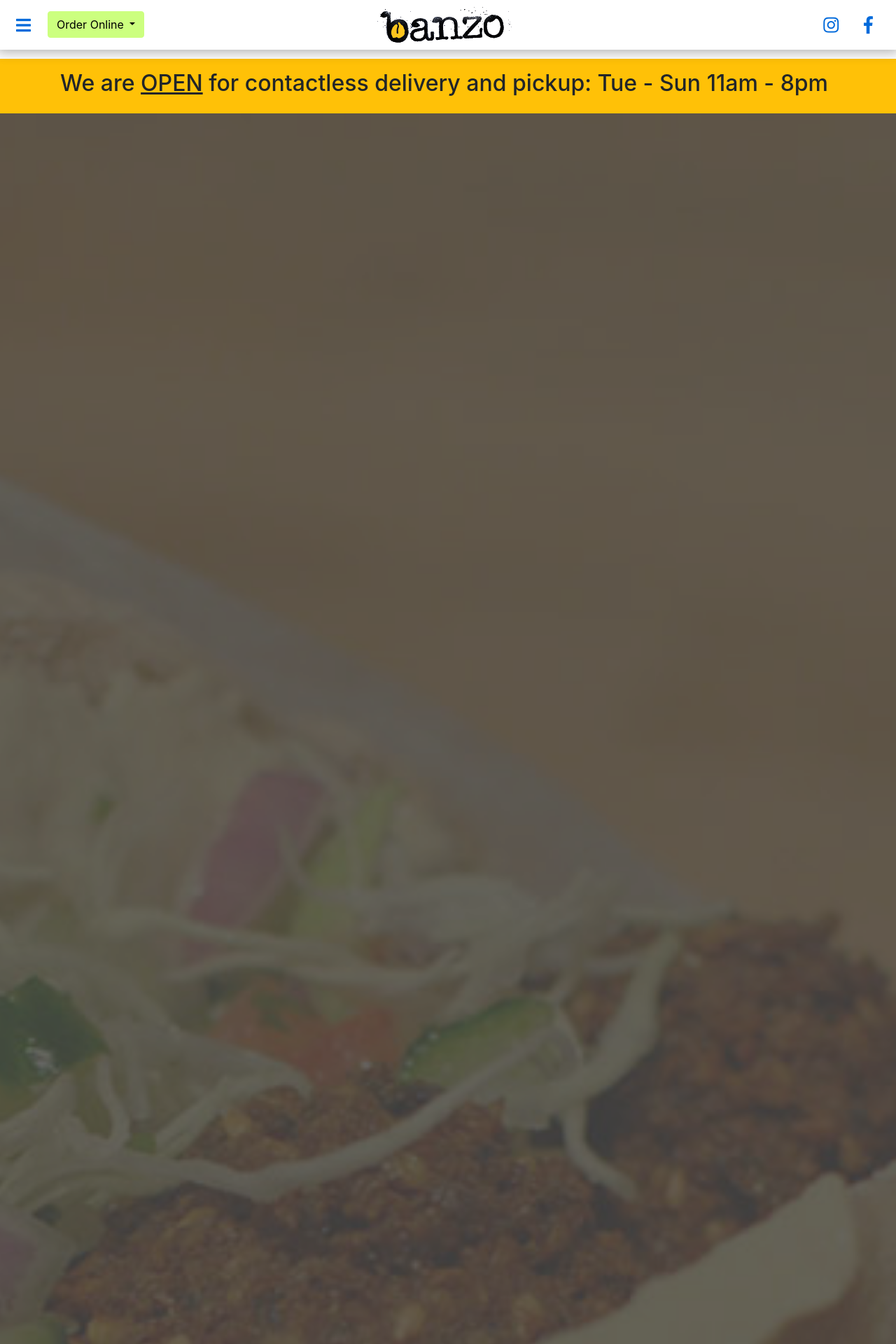
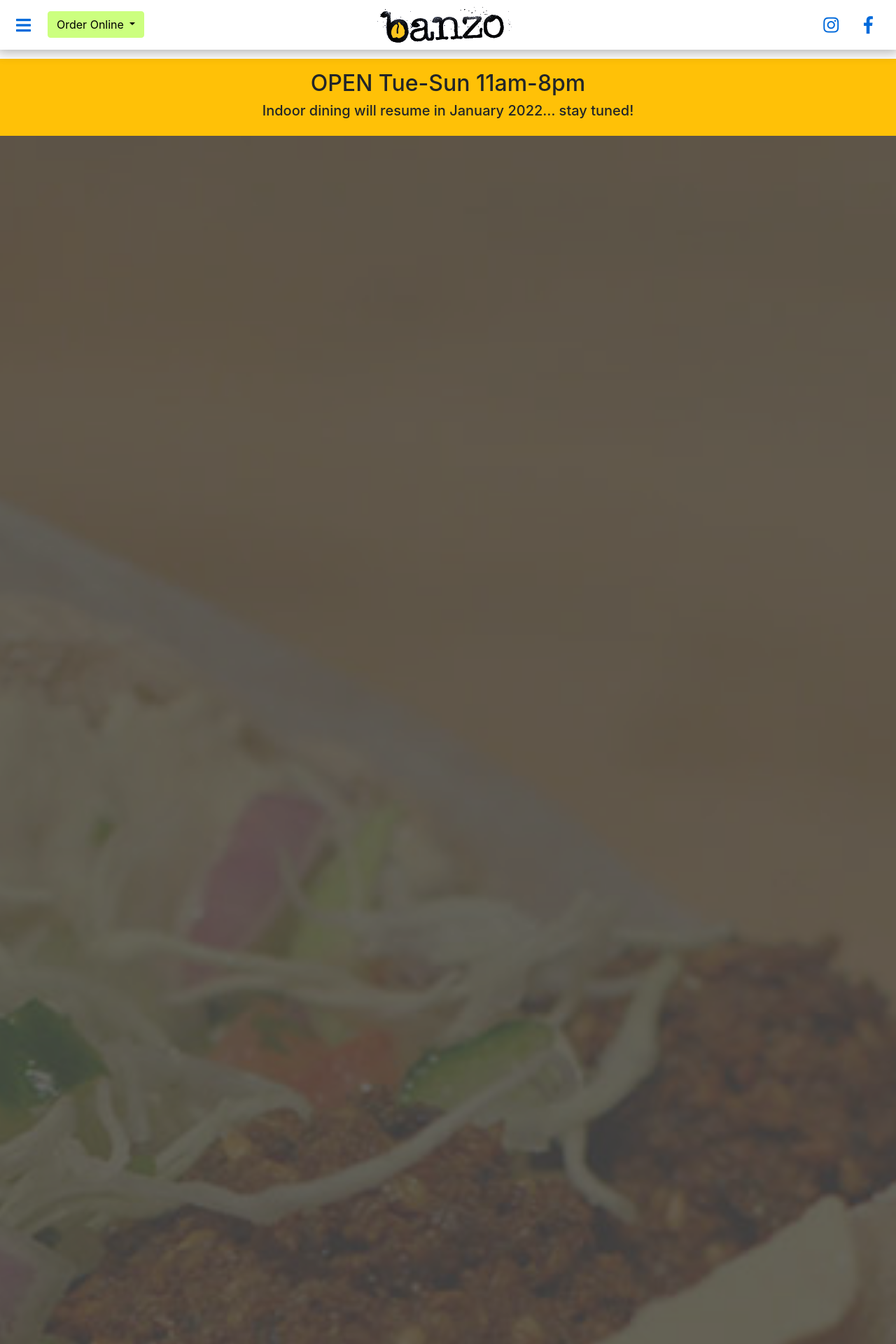
Before and after one commit to ajwahlb/Banzo, a Jekyll site: the page built from index.html, in a window 1280 px wide. Shown: the top 1920 px of the page at 70% size. Built offline with Jekyll 4.4.1, drawn with Linux system fonts in a browser that asks for light colours; nearby versions of some CDN libraries.

Commit message:
updated top banner and hours

```diff
--- a/css/main.css
+++ b/css/main.css
@@ -17,6 +17,14 @@ p{line-height: 1.2;}
     position: relative;
     overflow: hidden;
     display: block;
+}
+p.hours {
+  margin-bottom: 8px;
+  display: flex;
+  flex-direction: row;
+  justify-content: space-between;
+  max-width: 250px;
+  border-bottom: 1px dotted #ccc;
 }
 .bg-medium-light{
   background-color: #e9eef3;
--- a/index.html
+++ b/index.html
@@ -7,7 +7,9 @@ permalink: /
 <div class="container-fluid bg-warning covid19">
   <div class="container">
     <div class="row p-3">
-    	<h2>We are <u>OPEN</u> for contactless delivery and pickup: Tue - Sun 11am - 8pm</h2>
+      <div class="col-12 text-center">
+      <h2>OPEN Tue-Sun 11am-8pm</h2>
+      <h5>Indoor dining will resume in January 2022… stay tuned!</h5></div>
     </div>
   </div>
 </div>
@@ -63,27 +65,23 @@ permalink: /
             <div class="col-12">
               <h2 class="title">Order Online</h2>
   						<p>Don't get up.<br>Make an order while sitting right where you are.</p>
-            </div>
-            <div class="col-6">
-              <h3>Restaurant</h3>
-              <p>Tuesday - Sunday 11am - 8pm</p>
               <a href="https://www.toasttab.com/banzo-sherman-ave/v2/online-order#!/" target="_blank">
                 <button type="button" class="btn-primary btn mb-3">Order from Restaurant</button>
               </a>
             </div>
-            <div class="col-6">
-              <h3>Food Cart</h3>
-              <h5>@ Karben4</h5>
-              <p>Fridays 5pm - 8pm</p>
-              <a href="https://www.toasttab.com/banzo-food-cart-2105-sherman-ave/v3" target="_blank">
-                <button type="button" class="btn-dark btn mb-3" disabled>Temporarily Unavailable</button>
-              </a>
+            <div class="col-md-6 col-12">
+              <h3>Restaurant Hours</h3>
+              <p class="hours"><strong>Sunday</strong> <span>11am - 8pm</span></p>
+              <p class="hours"><strong>Monday</strong> <span><em>closed</em></span></p>
+              <p class="hours"><strong>Tuesday</strong> <span>11am - 8pm</span></p>
+              <p class="hours"><strong>Wednesday</strong> <span>11am - 8pm</span></p>
+              <p class="hours"><strong>Thursday</strong> <span>11am - 8pm</span></p>
+              <p class="hours"><strong>Friday</strong> <span>11am - 8pm</span></p>
+              <p class="hours"><strong>Saturday</strong> <span>11am - 8pm</span></p>
             </div>
-					</div>
-					<div class="row">
-						<div class="col">
-							<h2 class="title">Contact</h2>
-							<p>2105 Sherman Ave<br>Madison, WI 53704</p>
+            <div class="col-md-6 col-12">
+              <h3>Contact Us</h3>
+              <p>2105 Sherman Ave<br>Madison, WI 53704</p>
 							<p><i class="fas fa-phone"></i> <tel>(608) 441-2002</tel></p>
 							<a href="https://www.facebook.com/banzomadison/" target="_blank">
 								<span class="sr-only">Facebook</span><i class="fab fa-facebook-f"></i>
@@ -94,7 +92,7 @@ permalink: /
 							<a href="https://www.instagram.com/banzomadison/" target="_blank">
 								<span class="sr-only">Instagram</span><i class="fab fa-instagram"></i>
 							</a>
-						</div>
+            </div>
 					</div>
 				</div>
 			</div>
```
